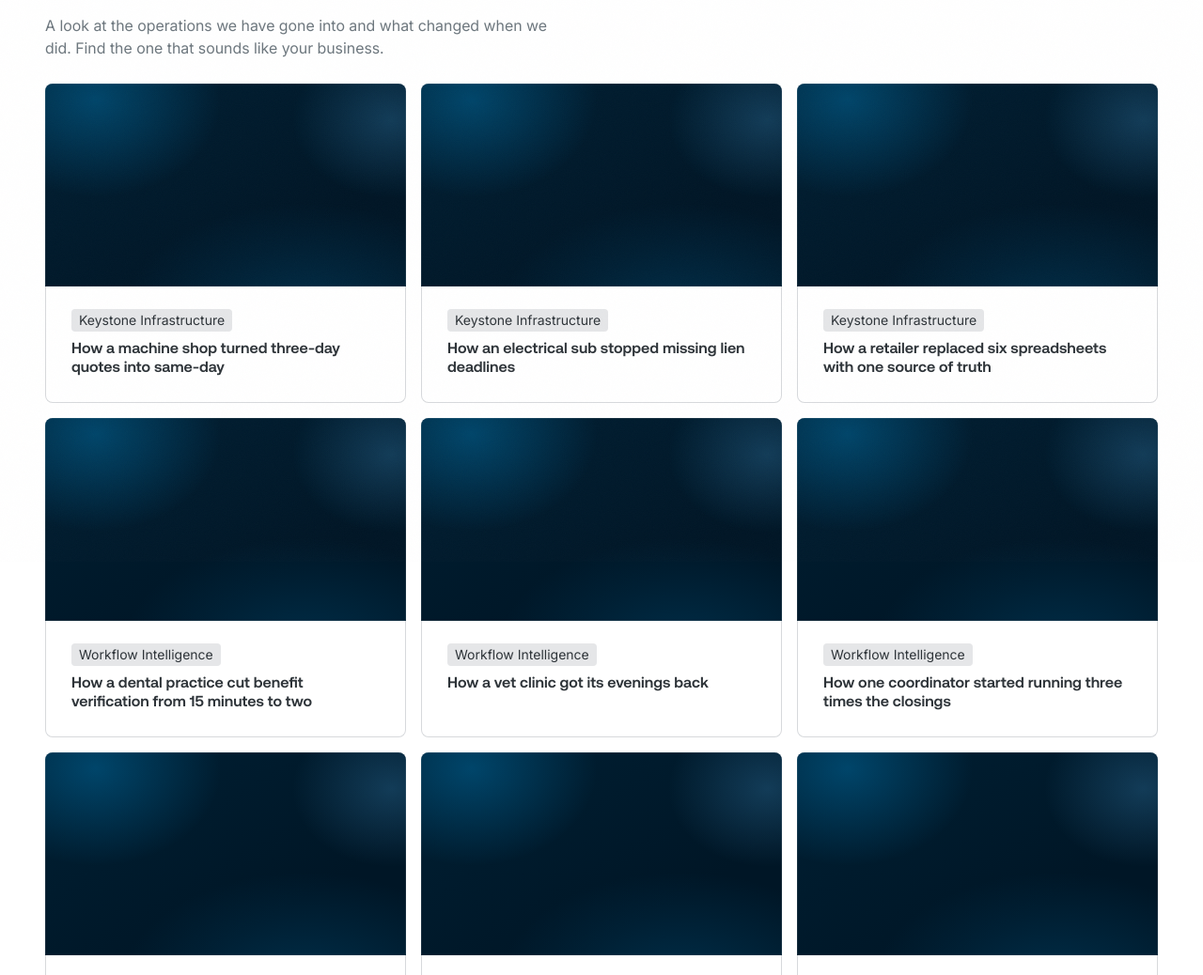
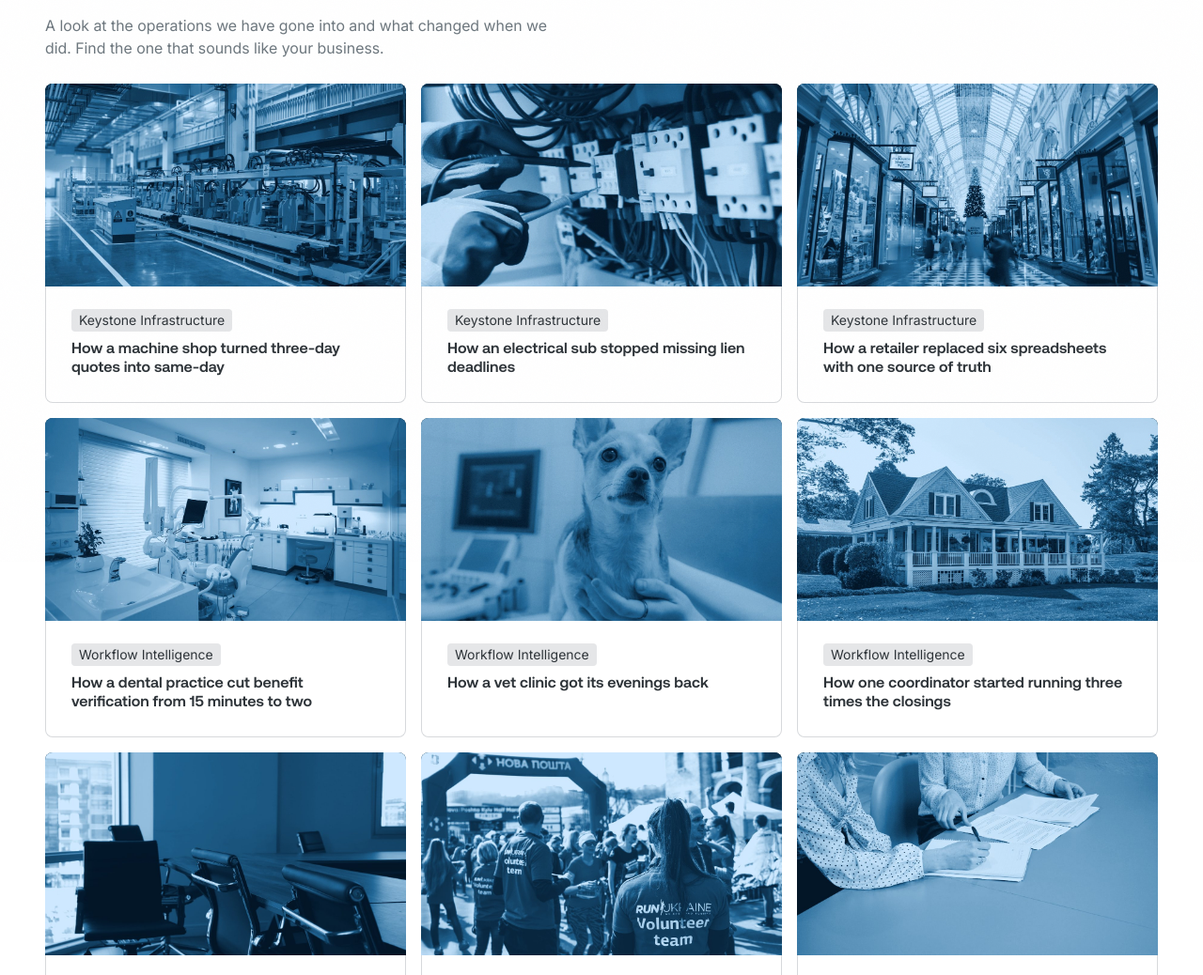
Before and after one commit to ocnwaokoro/mentaat, an Astro site in the folder astro-site/: page /work in a window 1280 px wide. Shown: the part 202-1240 px from the top of the page at 94% size. Built offline with nearby package versions, Linux system fonts and the light colour scheme; Astro itself is replaced by a stand-in of ours.

Commit message:
Add real topical images to case-study cards (blue-duotone, on-brand)
- Sourced a topical photo per case study from Unsplash (free for commercial use): machine
  shop, electrical panel, retail store, dental clinic, vet, house, law office, volunteers,
  finance desk, hotel.
- Applied a blue duotone (navy->blue->light) so they read as one branded family with the
  beam + mesh instead of random stock. Stored in public/work/, wired via an image field on
  case-studies.js into the /work grid + homepage selected-work cards.

```diff
--- a/astro-site/src/data/case-studies.js
+++ b/astro-site/src/data/case-studies.js
@@ -2,7 +2,7 @@
 // cards AND the individual /casestudy/[slug] detail pages. House style: no em dashes.
 export const caseStudies = [
   {
-    slug: 'machine-shop-quoting', stat: 'Same day', tier: 'Keystone Infrastructure',
+    slug: 'machine-shop-quoting', image: '/work/machine-shop-quoting.jpg', stat: 'Same day', tier: 'Keystone Infrastructure',
     cardHeadline: 'How a machine shop turned three-day quotes into same-day',
     metricHtml: 'Three-day quotes, <em>same day</em>',
     who: 'An eight-person, owner-operated precision machine shop quoting from customer drawings.',
@@ -17,7 +17,7 @@ export const caseStudies = [
     ],
   },
   {
-    slug: 'electrical-billing', stat: 'Zero missed deadlines', tier: 'Keystone Infrastructure',
+    slug: 'electrical-billing', image: '/work/electrical-billing.jpg', stat: 'Zero missed deadlines', tier: 'Keystone Infrastructure',
     cardHeadline: 'How an electrical sub stopped missing lien deadlines',
     metricHtml: 'Zero <em>missed deadlines</em>',
     who: 'A commercial electrical subcontractor, around 30 employees, billing several active jobs a month.',
@@ -32,7 +32,7 @@ export const caseStudies = [
     ],
   },
   {
-    slug: 'retail-inventory', stat: '6 sheets to 1', tier: 'Keystone Infrastructure',
+    slug: 'retail-inventory', image: '/work/retail-inventory.jpg', stat: '6 sheets to 1', tier: 'Keystone Infrastructure',
     cardHeadline: 'How a retailer replaced six spreadsheets with one source of truth',
     metricHtml: 'Six spreadsheets, <em>retired</em>',
     who: 'A growing two-location home-goods retailer with a small online store, run by a founder and a lean ops team.',
@@ -47,7 +47,7 @@ export const caseStudies = [
     ],
   },
   {
-    slug: 'dental-verification', stat: '15 to 2 min', tier: 'Workflow Intelligence',
+    slug: 'dental-verification', image: '/work/dental-verification.jpg', stat: '15 to 2 min', tier: 'Workflow Intelligence',
     cardHeadline: 'How a dental practice cut benefit verification from 15 minutes to two',
     metricHtml: '15 minutes, <em>down to two</em>',
     who: 'A three-dentist family practice, roughly 18 staff, doing its own insurance work in-house.',
@@ -62,7 +62,7 @@ export const caseStudies = [
     ],
   },
   {
-    slug: 'vet-clinic', stat: 'Evenings back', tier: 'Workflow Intelligence',
+    slug: 'vet-clinic', image: '/work/vet-clinic.jpg', stat: 'Evenings back', tier: 'Workflow Intelligence',
     cardHeadline: 'How a vet clinic got its evenings back',
     metricHtml: 'Evenings, <em>handed back</em>',
     who: 'A two-veterinarian companion-animal clinic, family-owned.',
@@ -77,7 +77,7 @@ export const caseStudies = [
     ],
   },
   {
-    slug: 'brokerage-coordinator', stat: '3x closings', tier: 'Workflow Intelligence',
+    slug: 'brokerage-coordinator', image: '/work/brokerage-coordinator.jpg', stat: '3x closings', tier: 'Workflow Intelligence',
     cardHeadline: 'How one coordinator started running three times the closings',
     metricHtml: 'One coordinator, <em>3x the closings</em>',
     who: 'A boutique real-estate brokerage, a dozen agents and one overwhelmed transaction coordinator.',
@@ -92,7 +92,7 @@ export const caseStudies = [
     ],
   },
   {
-    slug: 'attorney-intake', stat: 'Every call answered', tier: 'Workflow Intelligence',
+    slug: 'attorney-intake', image: '/work/attorney-intake.jpg', stat: 'Every call answered', tier: 'Workflow Intelligence',
     cardHeadline: 'How a solo attorney stopped losing after-hours callers',
     metricHtml: 'After-hours leads, <em>converted</em>',
     who: 'A solo personal-injury attorney with a part-time paralegal.',
@@ -107,7 +107,7 @@ export const caseStudies = [
     ],
   },
   {
-    slug: 'nonprofit-grants', stat: 'Grants in a week', tier: 'Workflow Intelligence',
+    slug: 'nonprofit-grants', image: '/work/nonprofit-grants.jpg', stat: 'Grants in a week', tier: 'Workflow Intelligence',
     cardHeadline: 'How a nonprofit cut grant writing from a month to a week',
     metricHtml: 'A month, <em>down to a week</em>',
     who: 'A small community nonprofit, a handful of staff wearing many hats.',
@@ -122,7 +122,7 @@ export const caseStudies = [
     ],
   },
   {
-    slug: 'financial-advisor', stat: 'Days to an afternoon', tier: 'Workflow Intelligence',
+    slug: 'financial-advisor', image: '/work/financial-advisor.jpg', stat: 'Days to an afternoon', tier: 'Workflow Intelligence',
     cardHeadline: 'How a financial advisor onboards clients in an afternoon',
     metricHtml: 'Onboarding in <em>an afternoon</em>',
     who: 'A solo independent financial advisor building a small wealth practice.',
@@ -137,7 +137,7 @@ export const caseStudies = [
     ],
   },
   {
-    slug: 'boutique-hotel', stat: 'More direct bookings', tier: 'Digital Products',
+    slug: 'boutique-hotel', image: '/work/boutique-hotel.jpg', stat: 'More direct bookings', tier: 'Digital Products',
     cardHeadline: 'How a boutique hotel won back the bookings the platforms took',
     metricHtml: 'Bookings the platforms <em>used to own</em>',
     who: 'A nine-room boutique hotel, independently owned.',
--- a/astro-site/src/pages/index.astro
+++ b/astro-site/src/pages/index.astro
@@ -82,7 +82,7 @@ const featured = [caseStudies[0], caseStudies[9], caseStudies[4]]; // machine sh
                   <div class="cong-row3">
                     {featured.map((c) => (
                       <a href={`/casestudy/${c.slug}`} class="cong-card cong-card--white cong-case">
-                        <div class="cong-ph"></div>
+                        <div class="cong-ph"><img src={c.image} alt="" loading="lazy" /></div>
                         <div class="cong-case-body">
                           <div class={colS}>
                             <span class={badgeGray}>{c.tier}</span>
--- a/astro-site/src/pages/work.astro
+++ b/astro-site/src/pages/work.astro
@@ -33,7 +33,7 @@ const colS = 'Flex_flex___mzvZ Flex_align--start__Nb_Sy Flex_direction--column__
               <div class="cong-cases">
                 {caseStudies.map((c) => (
                   <a href={`/casestudy/${c.slug}`} class="cong-card cong-card--white cong-case">
-                    <div class="cong-ph"></div>
+                    <div class="cong-ph"><img src={c.image} alt="" loading="lazy" /></div>
                     <div class="cong-case-body">
                       <div class={colS}>
                         <span class={badgeGray}>{c.tier}</span>
--- a/astro-site/src/styles/congruent.css
+++ b/astro-site/src/styles/congruent.css
@@ -50,6 +50,8 @@
     linear-gradient(150deg, #002034, #001626 72%);
   box-shadow: inset 0 0 0 1px rgba(255, 255, 255, 0.08);
 }
+/* real image fills the slot (blue-duotone treated, so it stays on-brand) */
+.cong-ph img { width: 100%; height: 100%; object-fit: cover; display: block; }
 
 /* case-study grid (the /work proof engine) */
 .cong-cases { display: grid; grid-template-columns: repeat(3, 1fr); gap: 16px; }
```
Also changed, not shown: astro-site/public/work/attorney-intake.jpg (added), astro-site/public/work/boutique-hotel.jpg (added), astro-site/public/work/brokerage-coordinator.jpg (added), astro-site/public/work/dental-verification.jpg (added), astro-site/public/work/electrical-billing.jpg (added), astro-site/public/work/financial-advisor.jpg (added), astro-site/public/work/machine-shop-quoting.jpg (added), astro-site/public/work/nonprofit-grants.jpg (added), astro-site/public/work/retail-inventory.jpg (added), astro-site/public/work/vet-clinic.jpg (added).
